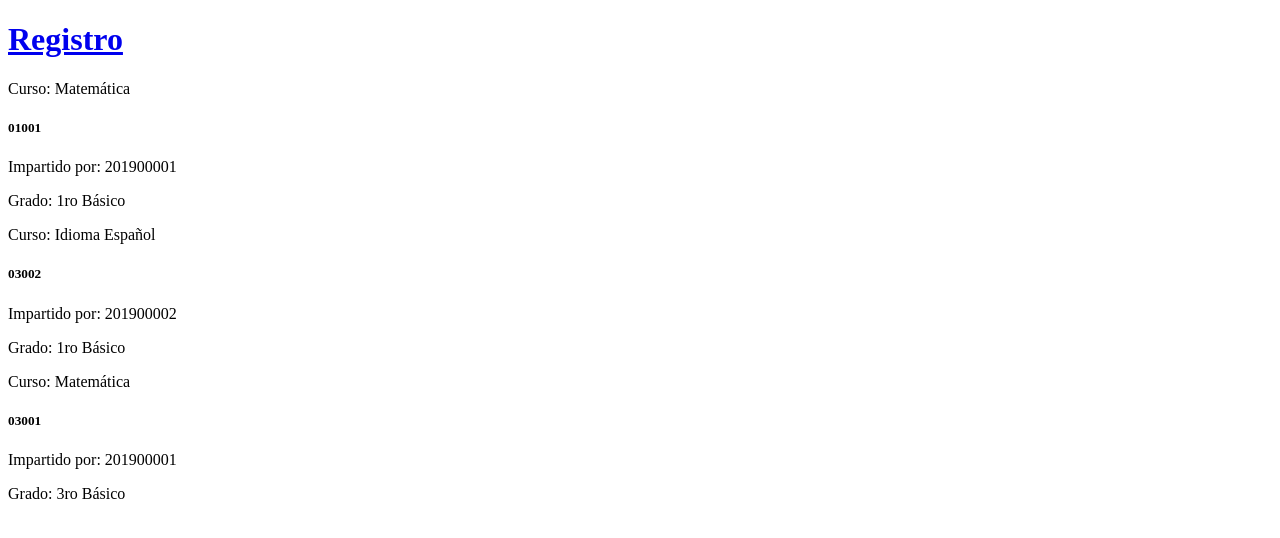
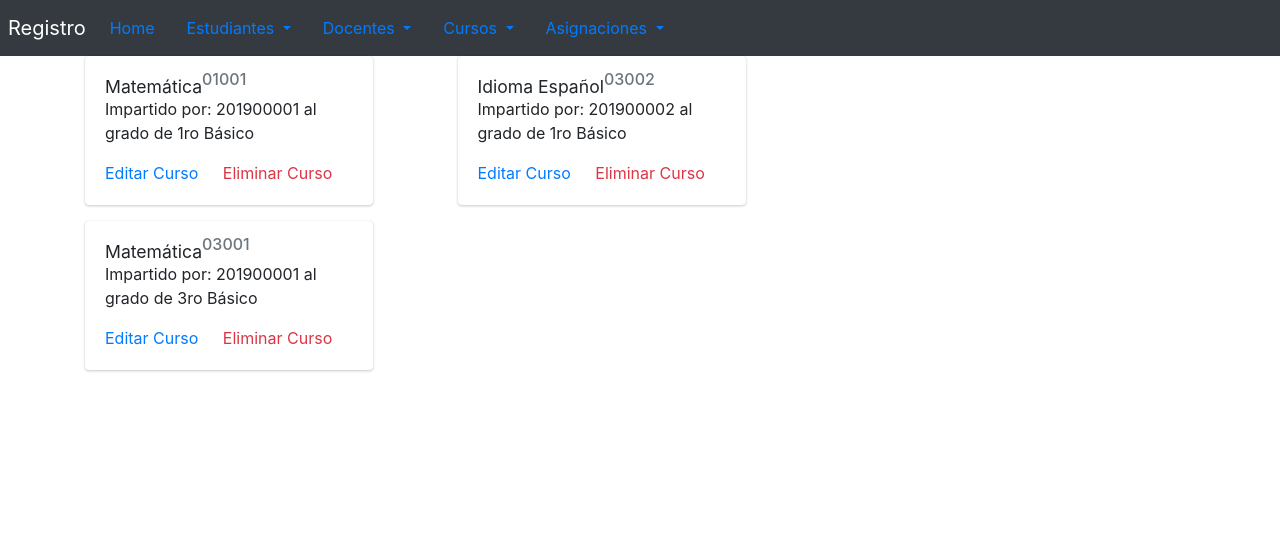
Before and after one commit to DryMemoG/RegEducativo-Pfinal, a Django app: page /cursos/ in a window 1280 px wide. Shown: the top 538 px of the page. Run offline with Django 3.2, Linux system fonts and the light colour scheme; data comes from the database, SQL or seed files in the repository; some libraries are stand-ins or nearby versions.

Commit message:
diseneño en base.html y cursos.html
se le agrego el diseño correspondiente en la base del sistema y en el formulario de cursos.html

```diff
--- a/registro/templates/registro/base.html
+++ b/registro/templates/registro/base.html
@@ -1,14 +1,66 @@
+{% load static %}
 <!DOCTYPE html>
 <html lang="en">
 <head>
+    <link href="https://cdn.jsdelivr.net/npm/bootstrap@5.0.0-beta1/dist/css/bootstrap.min.css" rel="stylesheet" integrity="sha384-giJF6kkoqNQ00vy+HMDP7azOuL0xtbfIcaT9wjKHr8RbDVddVHyTfAAsrekwKmP1" crossorigin="anonymous">
+    <script src="https://cdn.jsdelivr.net/npm/bootstrap@5.0.0-beta1/dist/js/bootstrap.bundle.min.js" integrity="sha384-ygbV9kiqUc6oa4msXn9868pTtWMgiQaeYH7/t7LECLbyPA2x65Kgf80OJFdroafW" crossorigin="anonymous"></script>
+    <script src="https://cdn.jsdelivr.net/npm/@popperjs/core@2.5.4/dist/umd/popper.min.js" integrity="sha384-q2kxQ16AaE6UbzuKqyBE9/u/KzioAlnx2maXQHiDX9d4/zp8Ok3f+M7DPm+Ib6IU" crossorigin="anonymous"></script>
+    <script src="https://cdn.jsdelivr.net/npm/bootstrap@5.0.0-beta1/dist/js/bootstrap.min.js" integrity="sha384-pQQkAEnwaBkjpqZ8RU1fF1AKtTcHJwFl3pblpTlHXybJjHpMYo79HY3hIi4NKxyj" crossorigin="anonymous"></script>
+    <link rel="stylesheet" href="https://stackpath.bootstrapcdn.com/bootstrap/4.3.1/css/bootstrap.min.css" integrity="sha384-ggOyR0iXCbMQv3Xipma34MD+dH/1fQ784/j6cY/iJTQUOhcWr7x9JvoRxT2MZw1T" crossorigin="anonymous">
+    <script src="https://code.jquery.com/jquery-3.3.1.slim.min.js" integrity="sha384-q8i/X+965DzO0rT7abK41JStQIAqVgRVzpbzo5smXKp4YfRvH+8abtTE1Pi6jizo" crossorigin="anonymous"></script>
+    <script src="https://cdnjs.cloudflare.com/ajax/libs/popper.js/1.14.7/umd/popper.min.js" integrity="sha384-UO2eT0CpHqdSJQ6hJty5KVphtPhzWj9WO1clHTMGa3JDZwrnQq4sF86dIHNDz0W1" crossorigin="anonymous"></script>
+    <script src="https://stackpath.bootstrapcdn.com/bootstrap/4.3.1/js/bootstrap.min.js" integrity="sha384-JjSmVgyd0p3pXB1rRibZUAYoIIy6OrQ6VrjIEaFf/nJGzIxFDsf4x0xIM+B07jRM" crossorigin="anonymous"></script>
+    <link rel="stylesheet" href="{% static 'css/registro.css' %}">
     <meta charset="UTF-8">
     <meta name="viewport" content="width=device-width, initial-scale=1.0">
     <title>Registro Educativo</title>
 </head>
 <body>
-    <div class="page-header">
-        <h1><a href="/">Registro</a></h1>
-    </div>
+        <nav class="navbar navbar-expand-lg nabvar-dark bg-dark barra">
+            <a class="navbar-brand" href="/">Registro</a>
+            <div class="collapse navbar-collapse" id="navbarSupportedContent">
+                <ul class="navbar-nav mr-auto">
+                    <li class="nav-item active">
+                        <a class="nav-link" href="/">Home <span class="sr-only">(current)</span></a>
+                    </li>
+                    <li class="nav-item dropdown">
+                        <a class="nav-link dropdown-toggle" href="#" id="navbarDropdown" role="button" data-toggle="dropdown" aria-haspopup="true" aria-expanded="false">
+                            Estudiantes
+                        </a>
+                        <div class="dropdown-menu" aria-labelledby="navbarDropdown">
+                            <a class="dropdown-item" href="/estudiantes">Listado de Estudiantes</a>
+                            <a class= "dropdown-item" href="/estudiante/new">Nuevo Estudiante</a>
+                        </div>
+                    </li>
+                    <li class="nav-item dropdown">
+                        <a class="nav-link dropdown-toggle" href="#" id="navbarDropdown" role="button" data-toggle="dropdown" aria-haspopup="true" aria-expanded="false">
+                            Docentes
+                        </a>
+                        <div class="dropdown-menu" aria-labelledby="navbarDropdown">
+                            <a class="dropdown-item" href="/docentes">Listado de Docentes</a>
+                            <a class= "dropdown-item" href="/docente/new">Nuevo Docente</a>
+                        </div>
+                    </li>
+                    <li class="nav-item dropdown">
+                        <a class="nav-link dropdown-toggle" href="#" id="navbarDropdown" role="button" data-toggle="dropdown" aria-haspopup="true" aria-expanded="false">
+                            Cursos
+                        </a>
+                        <div class="dropdown-menu" aria-labelledby="navbarDropdown">
+                            <a class="dropdown-item" href="/cursos">Listado de Cursos</a>
+                            <a class= "dropdown-item" href="/curso/new">Nuevo Curso</a>
+                        </div>
+                    </li><li class="nav-item dropdown">
+                        <a class="nav-link dropdown-toggle" href="#" id="navbarDropdown" role="button" data-toggle="dropdown" aria-haspopup="true" aria-expanded="false">
+                            Asignaciones
+                        </a>
+                        <div class="dropdown-menu" aria-labelledby="navbarDropdown">
+                            <a class="dropdown-item" href="/asignaciones">Listado de Asignaciones</a>
+                            <a class= "dropdown-item" href="/asignacion/new">Nueva Asignación</a>
+                        </div>
+                    </li>
+                </ul>
+            </div>
+        </nav>
     <div class="content container">
         <div class="row">
             <div class="col-md-8">
--- a/registro/templates/registro/cursos.html
+++ b/registro/templates/registro/cursos.html
@@ -1,10 +1,20 @@
 {% extends 'registro/base.html' %}
 {% block content %}
-  {% for curso in cursos %}
-    <div>
-        <p>Curso: {{curso.nombre}} <h5>{{ curso.codigo }}</h5></p>
-        <p>Impartido por: {{ curso.docente }}</p>
-        <p>Grado: {{ curso.grado|linebreaksbr }}</p>
+  <div class="container">
+    <div class="row">
+    {% for curso in cursos %}
+      <div class="col tarjeta">
+        <div class="card tarjeta" style="width: 18rem;">
+          <div class="card-body">
+            <h5 class="card-title">{{curso.nombre}}</h5>
+            <h6 class="card-subtitle mb-2 text-muted">{{curso.codigo}}</h6>
+            <p class="card-text">Impartido por: {{curso.docente}} al grado de {{curso.grado}}</p>
+            <a href="#" class="card-link">Editar Curso</a>
+            <a href="#" class="card-link text-danger">Eliminar Curso</a>
+          </div>
+        </div>
+      </div>
+    {% endfor %}
     </div>
-  {% endfor %}
+  </div>
 {%endblock %}
```
